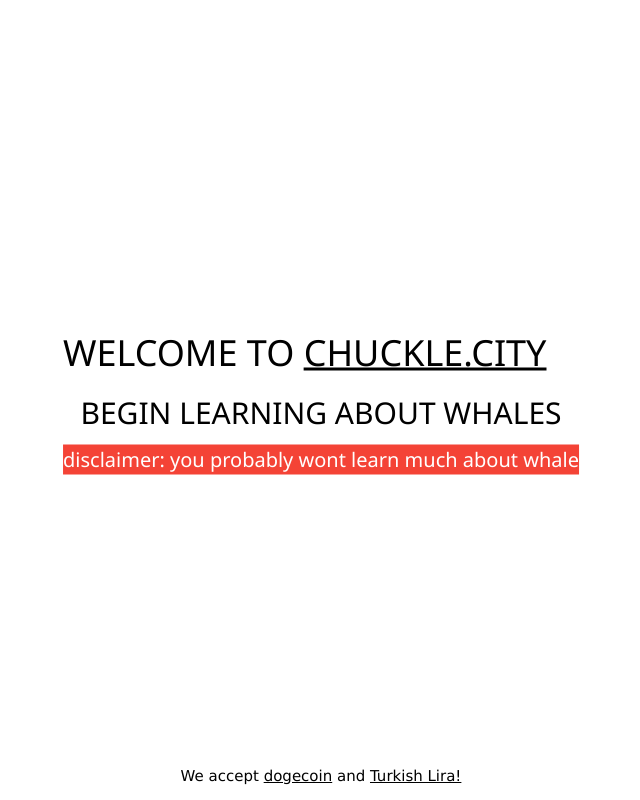
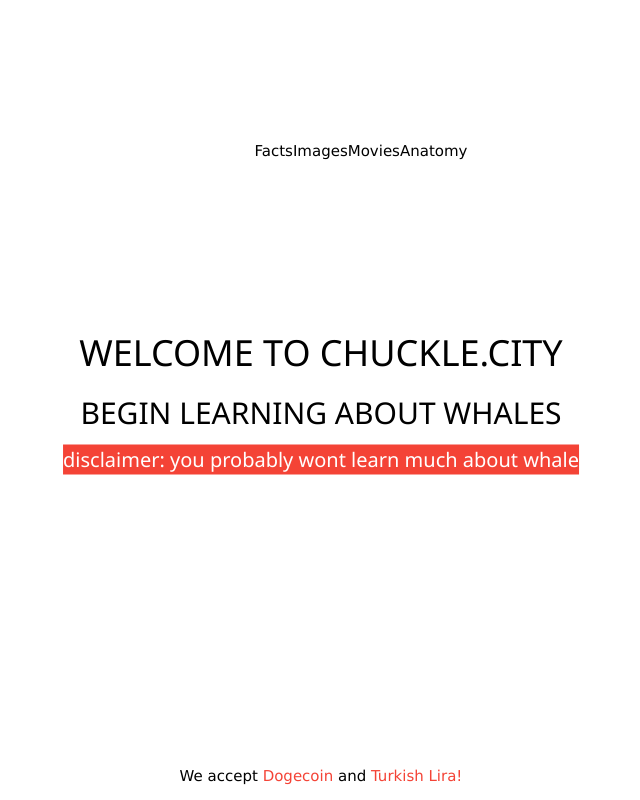
Before and after one commit to tysonlmao/chuckle, a Next.js app: page / in a window 1280 px wide. Shown: the whole page, without its empty margins (319-959 px from the left). Built offline with nearby package versions, Linux system fonts and the light colour scheme.

Commit message:
Updated meta

```diff
--- a/pages/dogecoin.jsx
+++ b/pages/dogecoin.jsx
@@ -10,7 +10,7 @@ export default function Dogecoin() {
             </Head>
 
             <div className="w3-display-middle">
-                <h1>go away</h1>
+                <h1>Soon&trade;</h1>
             </div>
         </div>
     )
--- a/pages/index.jsx
+++ b/pages/index.jsx
@@ -1,5 +1,4 @@
 import 'w3-css/w3.css';
-
 import Head from 'next/head'
 
 export default function Home() {
@@ -8,21 +7,30 @@ export default function Home() {
       <Head>
         <title>whale</title>
         <meta name="description" content="not whales ;)" />
+        <meta property="og:image" content="../public/whale1.jpg" />
       </Head>
+      <div className="whalelmao">
         <header>
-
+          <nav className="w3-display-topmiddle">
+              <a href="#" className="nav-a">Facts</a>
+              <a href="#" className="nav-a">Images</a>
+              <a href="#" className="nav-a">Movies</a>
+              <a href="#" className="nav-a">Anatomy</a>
+          </nav>
         </header>
           <main>
-          <div className="w3-display-middle smell">
+            <div className="w3-display-middle w3-center">
               <h1>WELCOME TO <a href="https://chuckle.city">CHUCKLE.CITY</a></h1>
               <h2 className="w3-center">BEGIN LEARNING ABOUT WHALES</h2>
               <h4 className="w3-red w3-center">disclaimer: you probably wont learn much about whale</h4>
             </div>
           </main>
 
-        <footer>
-          <p className="w3-center">We accept <a href="dogecoin">dogecoin</a> and <a href="https://www.youtube.com/watch?v=dQw4w9WgXcQ">Turkish Lira!</a></p>
+          <footer className="footer-index">
+            <p className="w3-center">We accept <a href="dogecoin" className="w3-text-red ">Dogecoin</a> and <a href="https://www.youtube.com/watch?v=dQw4w9WgXcQ" className="w3-text-red">Turkish Lira!</a></p>
           </footer>
+      </div>
+
     </div>
   )
 }
--- a/styles/index.css
+++ b/styles/index.css
@@ -11,4 +11,27 @@ footer {
     bottom: 0;
     width: 100%;
     height: 60px;
+
 }
+
+#whalelmao {
+    border-image: url('../public/IMG_6013.png');
+}
+
+#kyestupidtest {
+    border: red;
+    border-radius: 1rem;
+}
+
+a {
+    text-decoration: none;
+}
+
+footer-index {
+    color: red;
+}
+
+nav {
+    padding: 100px;
+    margin: 40px;
+}
```
Also changed, not shown: public/IMG_6013.png (added), public/whale1.jpg (added). Lines whose indentation alone changed are shown as unchanged.
